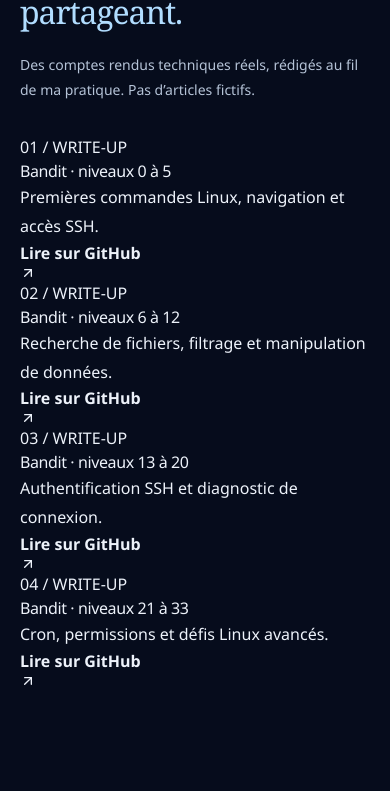
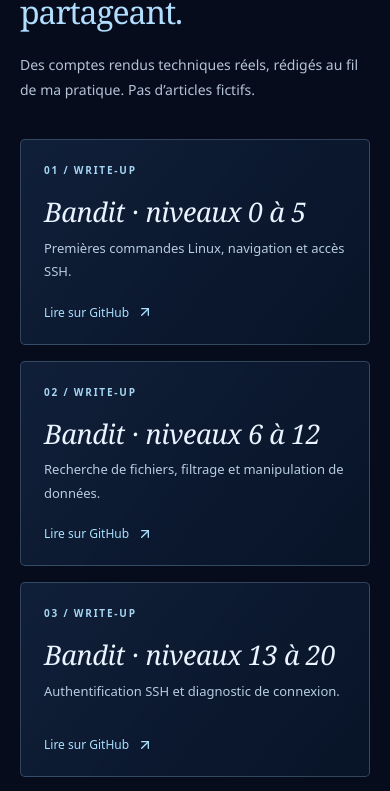
Before and after one commit to wilo-ford/Cybersecurity-Portfolio, a React (Vite) app in the folder cyber-portofolio/: page / in a window 390 px wide. Shown: the part 7870-8661 px from the top of the page. Built offline with nearby package versions, Linux system fonts and the light colour scheme.

Commit message:
style(v2): add responsive editorial journal cards

```diff
--- a/cyber-portofolio/src/v2-theme.css
+++ b/cyber-portofolio/src/v2-theme.css
@@ -24,3 +24,14 @@ body{background:#060c1c;color:#edf2fa}
 .text-button,.project-more,.contact-email{color:#b3e5ff}
 .contact-email{border-color:#a1d8ff70}
 @media(max-width:900px){.immersive-header .nav{background:#071127f7;border-bottom:1px solid #b2ddff40}.immersive-header .nav a.active{background:#b8e8ff1a}}
+
+/* Published technical notes, linked to real GitHub write-ups. */
+.v2-journal-grid{display:grid;grid-template-columns:repeat(2,minmax(0,1fr));gap:16px;margin-top:34px}
+.v2-journal-entry{display:flex;flex-direction:column;align-items:flex-start;min-height:220px;padding:30px;border:1px solid #b1dbff3c;border-radius:5px;background:linear-gradient(130deg,#172b4b9e,#09172cba);color:#eaf3ff;text-decoration:none;transition:border-color .25s,transform .25s,background .25s}
+.v2-journal-entry:hover,.v2-journal-entry:focus-visible{border-color:#b1e6ff;transform:translateY(-4px);background:#1c3451}
+.v2-journal-entry>span{font:600 10px/1.5 system-ui,sans-serif;letter-spacing:.18em;color:#a5d5f3}
+.v2-journal-entry h3{font:italic 27px/1.25 Georgia,serif;font-weight:400;margin:17px 0 8px}
+.v2-journal-entry p{font:13px/1.8 system-ui,sans-serif;color:#b8cce1}
+.v2-journal-entry strong{display:inline-flex;gap:8px;align-items:center;margin-top:auto;padding-top:20px;font:500 12px system-ui,sans-serif;color:#a8e0ff}
+@media(max-width:650px){.v2-journal-grid{grid-template-columns:1fr}.v2-journal-entry{min-height:195px;padding:23px}}
+@media(prefers-reduced-motion:reduce){.v2-journal-entry{transition:none}}
```
